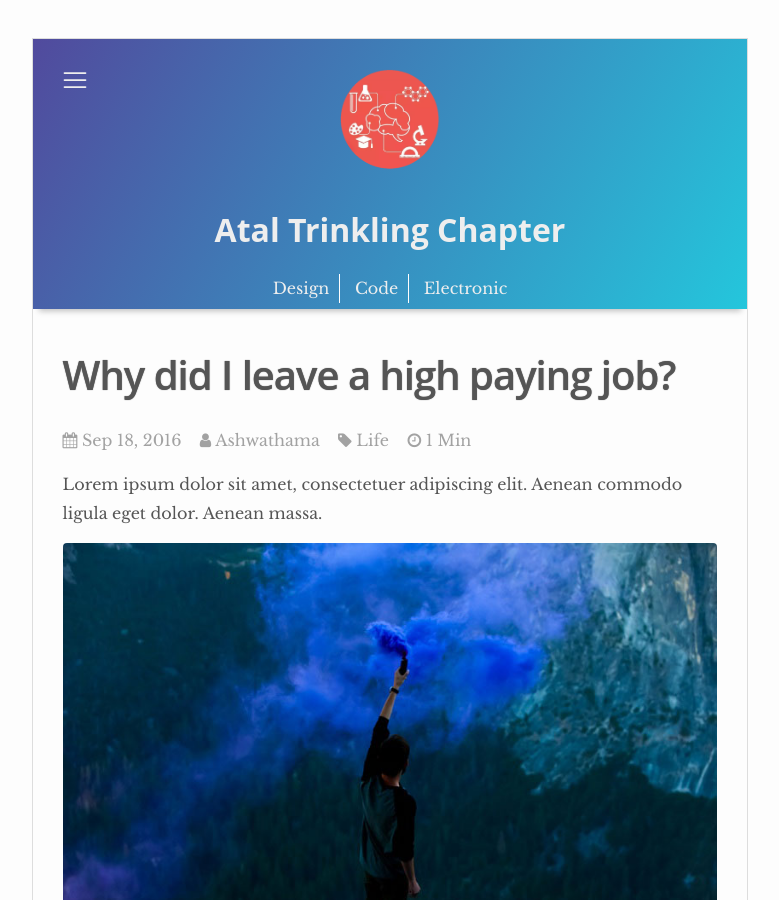
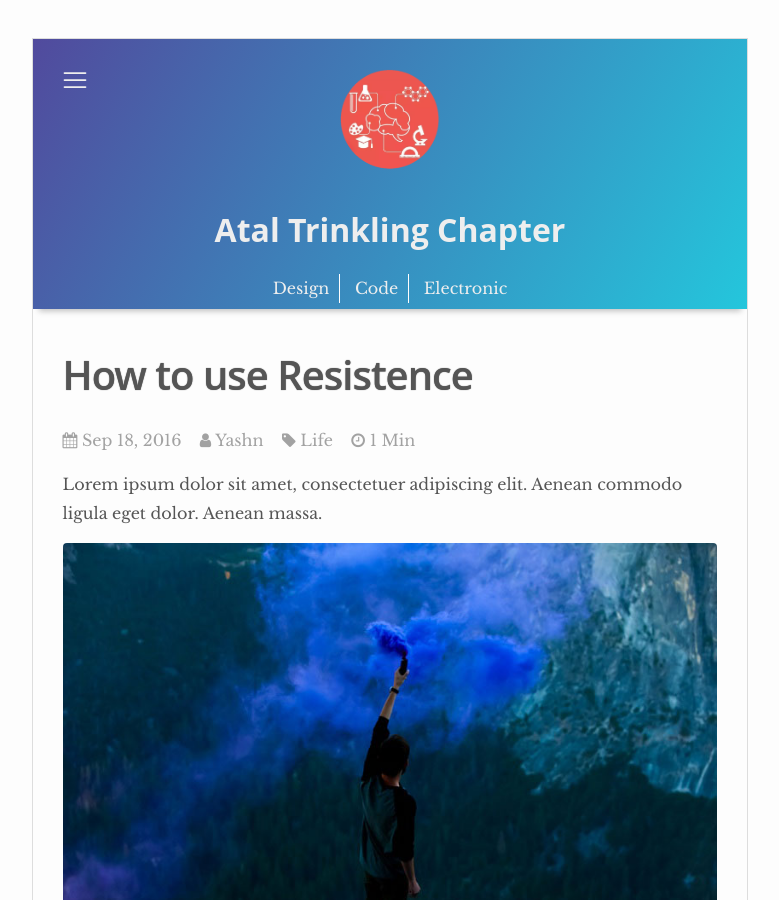
Before and after one commit to yugn27/atel, a Jekyll site: the page built from _posts/2016-09-18-life-1.markdown, in a window 1280 px wide and 900 px high. Shown: the whole window, without its empty margins (250-1029 px from the left). Built offline with Jekyll 4.4.1, drawn with Linux system fonts in a browser that asks for light colours; nearby versions of some CDN libraries; some of the changed text lies outside the part shown.

Commit message:
Update 2016-09-18-life-1.markdown

```diff
--- a/_posts/2016-09-18-life-1.markdown
+++ b/_posts/2016-09-18-life-1.markdown
@@ -1,9 +1,9 @@
 ---
 layout: post
-title:  "Why did I leave a high paying job?"
+title:  "How to use Resistence"
 description: orem ipsum dolor sit amet, consectetuer adipiscing elit. Aenean commodo ligula eget dolor. Aenean massa. Cum sociis natoque penatibus et magnis dis parturient montes, nascetur ridiculus mus.
 categories: life
-author: ashwathama
+author: yashn
 ---
 Lorem ipsum dolor sit amet, consectetuer adipiscing elit. Aenean commodo ligula eget dolor. Aenean massa.
 
```
Also changed, not shown: other parts of _posts/2016-09-18-life-1.markdown (+0 -2 lines).
